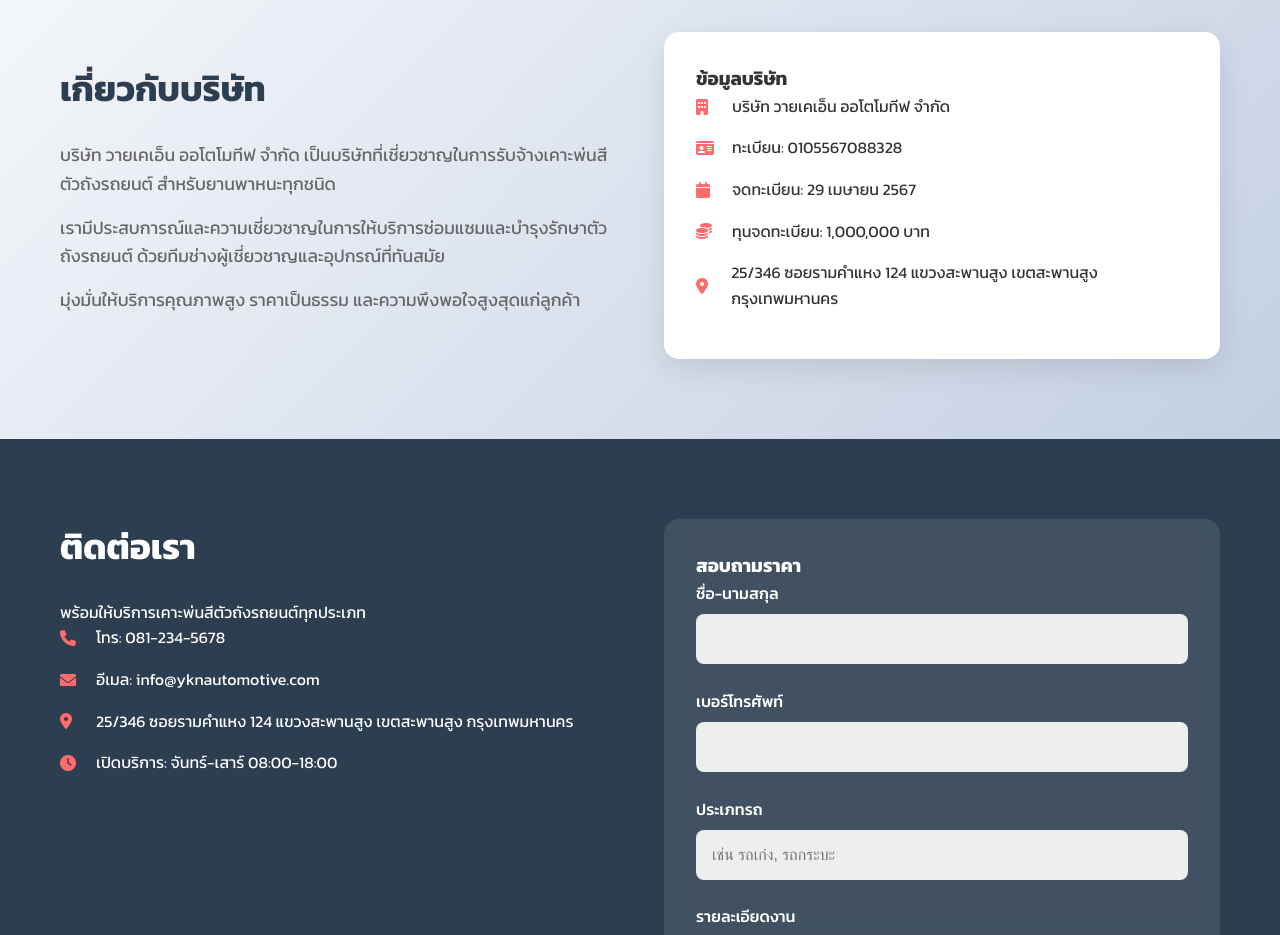
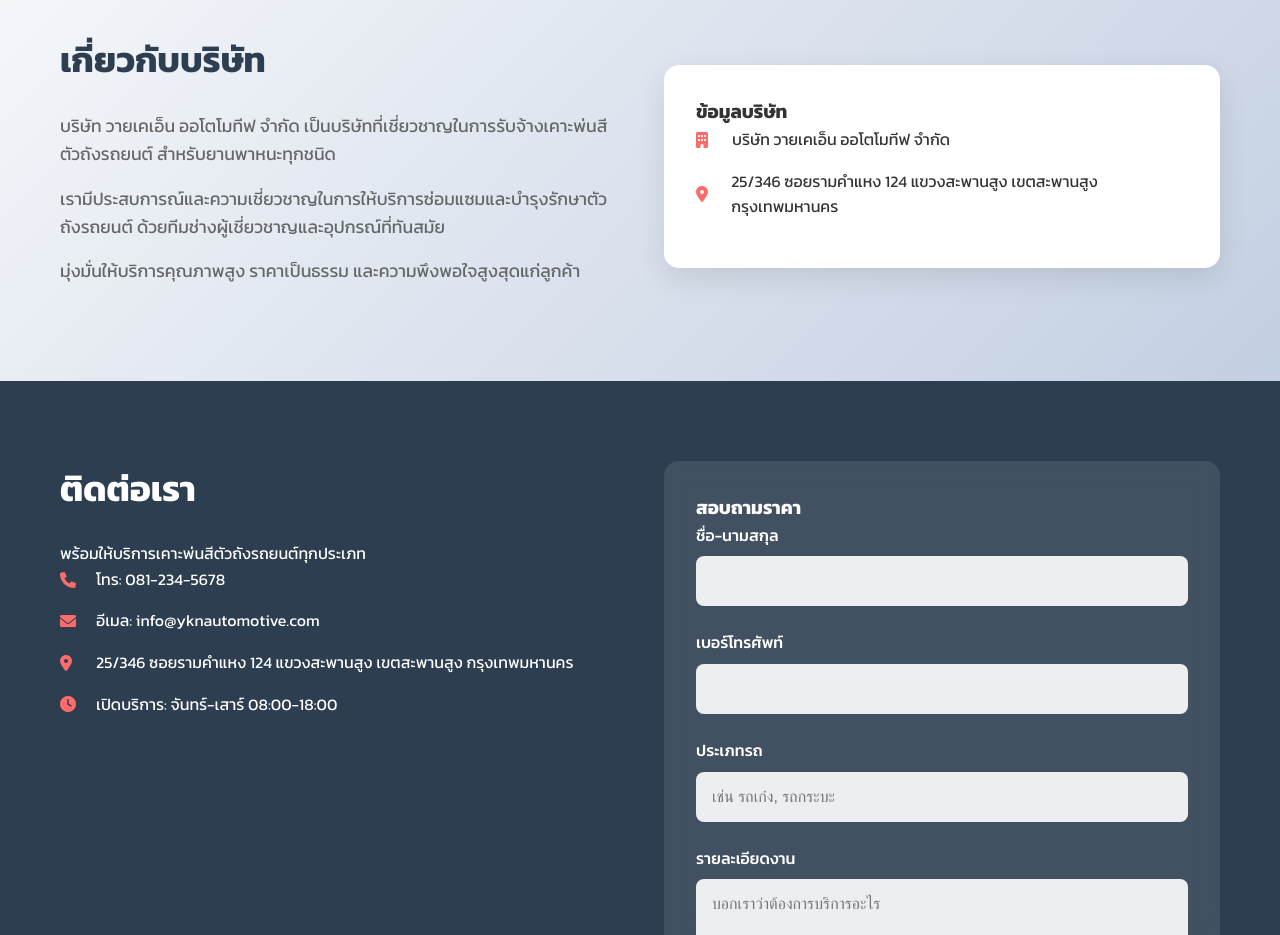
Before and after one commit to sahaphakhun/aergaergera, a website: page index.html in a window 1280 px wide. Shown: the part 1280-2215 px from the top of the page. Drawn offline with Linux system fonts and the light colour scheme.

Commit message:
เปลี่ยนเป็นบอท

```diff
--- a/index.html
+++ b/index.html
@@ -638,18 +638,6 @@
                         <span>บริษัท วายเคเอ็น ออโตโมทีฟ จำกัด</span>
                     </div>
                     <div class="info-item">
-                        <i class="fas fa-id-card"></i>
-                        <span>ทะเบียน: 0105567088328</span>
-                    </div>
-                    <div class="info-item">
-                        <i class="fas fa-calendar"></i>
-                        <span>จดทะเบียน: 29 เมษายน 2567</span>
-                    </div>
-                    <div class="info-item">
-                        <i class="fas fa-coins"></i>
-                        <span>ทุนจดทะเบียน: 1,000,000 บาท</span>
-                    </div>
-                    <div class="info-item">
                         <i class="fas fa-map-marker-alt"></i>
                         <span>25/346 ซอยรามคำแหง 124 แขวงสะพานสูง เขตสะพานสูง กรุงเทพมหานคร</span>
                     </div>
```
